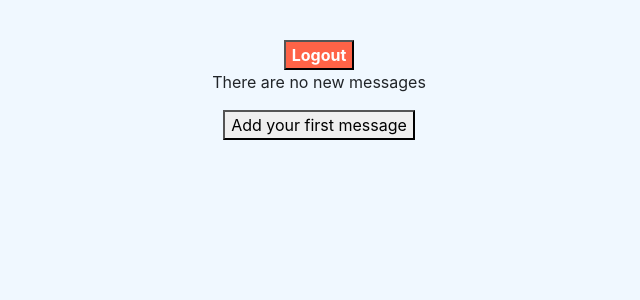
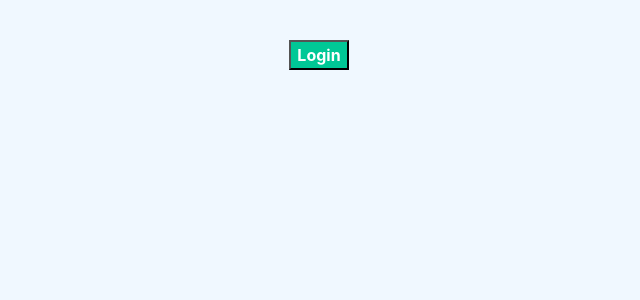
Before and after one commit to MarianoMasondo/React-Review, a React (Create React App) app: page / in a window 1280 px wide. Shown: the top 300 px of the page, without its empty margins (321-961 px from the left). Built offline with nearby package versions, Linux system fonts and the light colour scheme.

Commit message:
Messages showed only in loggin

```diff
--- a/src/components/pure/optionalRender.jsx
+++ b/src/components/pure/optionalRender.jsx
@@ -35,7 +35,7 @@ const LogoutButton = ({logoutAction, propStyle}) => {
 
 const OptionalRender = () => {
 
-    const [access, setaccess] = useState(true);
+    const [access, setaccess] = useState(false);
     const [nMessages, setnMessages] = useState(0);
 
     const updateAccess = () => {
@@ -78,8 +78,13 @@ const OptionalRender = () => {
             { nMessages > 1 && <p>You have {nMessages} new messages...</p>}
             { nMessages === 0 && <p>There are no new messasges</p>} */}
             {/* Ternary operator */}
-            { nMessages > 0 ? <p>You have {nMessages} new message{nMessages > 1 ? "s" : null}...</p> : <p>There are no new messages</p>}
+            {access ? (
+                <div>
+                { nMessages > 0 ? <p>You have {nMessages} new message{nMessages > 1 ? "s" : null}...</p> : <p>There are no new messages</p>}
             <button onClick={addMessages}>{nMessages === 0 ? "Add your first message" : "Add new message"}</button>
+
+            </div>) : null}
+
         </div>
     );
 }
```
